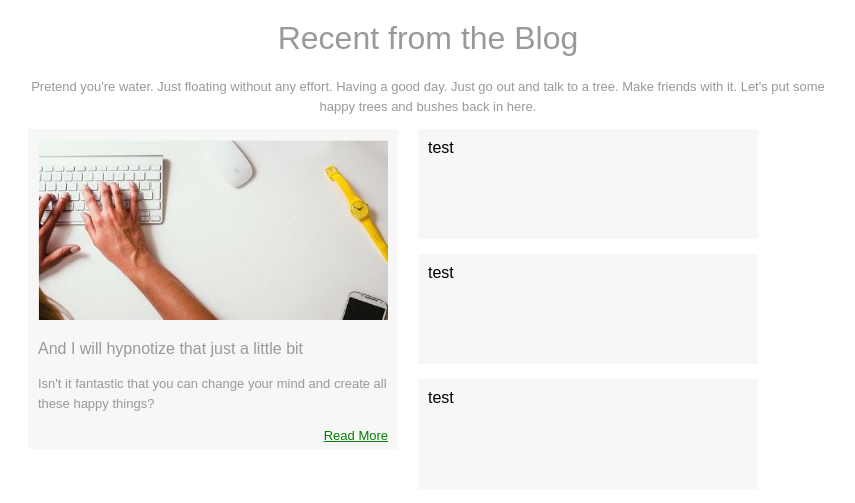
After one commit to hijackjones/hijackjones.github.io, a PHP site: page /AustinCodingAcademy_Spring2016/Week3/Homework2/homework.html in a window 1280 px wide. The commit adds this page. Shown: the top 503 px of the page, without its empty margins (212-1067 px from the left). Run offline with PHP 8.4, Linux system fonts and the light colour scheme.

Commit message:
week 3 homework 2

```diff
--- /dev/null
+++ b/AustinCodingAcademy_Spring2016/Week3/Homework2/css/homework-style.css
@@ -0,0 +1,65 @@
+html, body {
+    margin: 0;
+    padding: 0;
+    font-family: sans-serif;
+    width: 800px;
+    margin: auto;
+
+}
+
+.header {
+    text-align: center;
+/*    width: 70%;*/
+    overflow: auto;
+}
+
+h1 {
+    color: #999;
+    margin: 20px;
+    font-weight: 100;
+}
+
+h3 {
+    color: #999;
+/*    margin: 20px;*/
+/*    margin-left: 10px;*/
+    font-weight:500;
+    font-size: 16px;
+}
+
+p {
+    line-height: 150%;
+    color: #999;
+    font-size: 13px;
+}
+
+a {
+    color: green;
+    float: right;
+    padding-bottom: 40px;
+}
+
+.content {
+    width: 350px;
+    float: left;
+    background: #f7f7f7;
+    padding: 10px;
+    margin-right: 10px;
+    height: 300px;
+}
+
+.aside > div {
+    width: 320px;
+    height: 90px;
+    float: left;
+    background: #f7f7f7;
+    padding: 10px;
+    margin-left: 10px;
+    margin-bottom: 15px;
+}
+
+img {
+    width: 100%; /* THIS IS HOW YOU MAKE AN IMAGE FIT WITHIN ITS CONTAINER*/
+/*    padding: 10px;*/
+/*    margin: auto;*/
+}
--- /dev/null
+++ b/AustinCodingAcademy_Spring2016/Week3/Homework2/homework.html
@@ -0,0 +1,43 @@
+<!DOCTYPE html>
+
+<html>
+    <head>
+        <title>Week 3 -- Homework 2 -- February 18, 2016</title>
+        <link rel="stylesheet" href="css/homework-style.css" type="text/css">
+
+    </head>
+
+    <body>
+
+        <div class="main">
+
+            <div class="header">
+                <h1>Recent from the Blog</h1>
+                <p>Pretend you're water. Just floating without any effort. Having a good day. Just go out and talk to a tree. Make friends with it. Let's put some happy trees and bushes back in here. </p>
+            </div>
+
+
+            <div class="content">
+                <img src="img/keyboard.JPG">
+                <h3>And I will hypnotize that just a little bit</h3>
+                <p>Isn't it fantastic that you can change your mind and create all these happy things?</p>
+                <p><a href="#">Read More</a></p>
+            </div>
+
+
+            <div class="aside">
+                <div>test</div>
+                <div>test</div>
+                <div>test</div>
+
+            </div>
+
+            <div class="footer">
+            </div>
+
+        </div>
+
+    </body>
+
+
+</html>
```
Also changed, not shown: AustinCodingAcademy_Spring2016/Week3/Exercise6/css/exercise-06-style.css (+6 -7 lines), AustinCodingAcademy_Spring2016/Week3/Homework2/homework-day-6.jpg (added), AustinCodingAcademy_Spring2016/Week3/Homework2/img/desk.jpg (added), AustinCodingAcademy_Spring2016/Week3/Homework2/img/keyboard.JPG (added), AustinCodingAcademy_Spring2016/Week3/Homework2/img/laptop.jpg (added), AustinCodingAcademy_Spring2016/Week3/Homework2/img/window.jpg (added).
